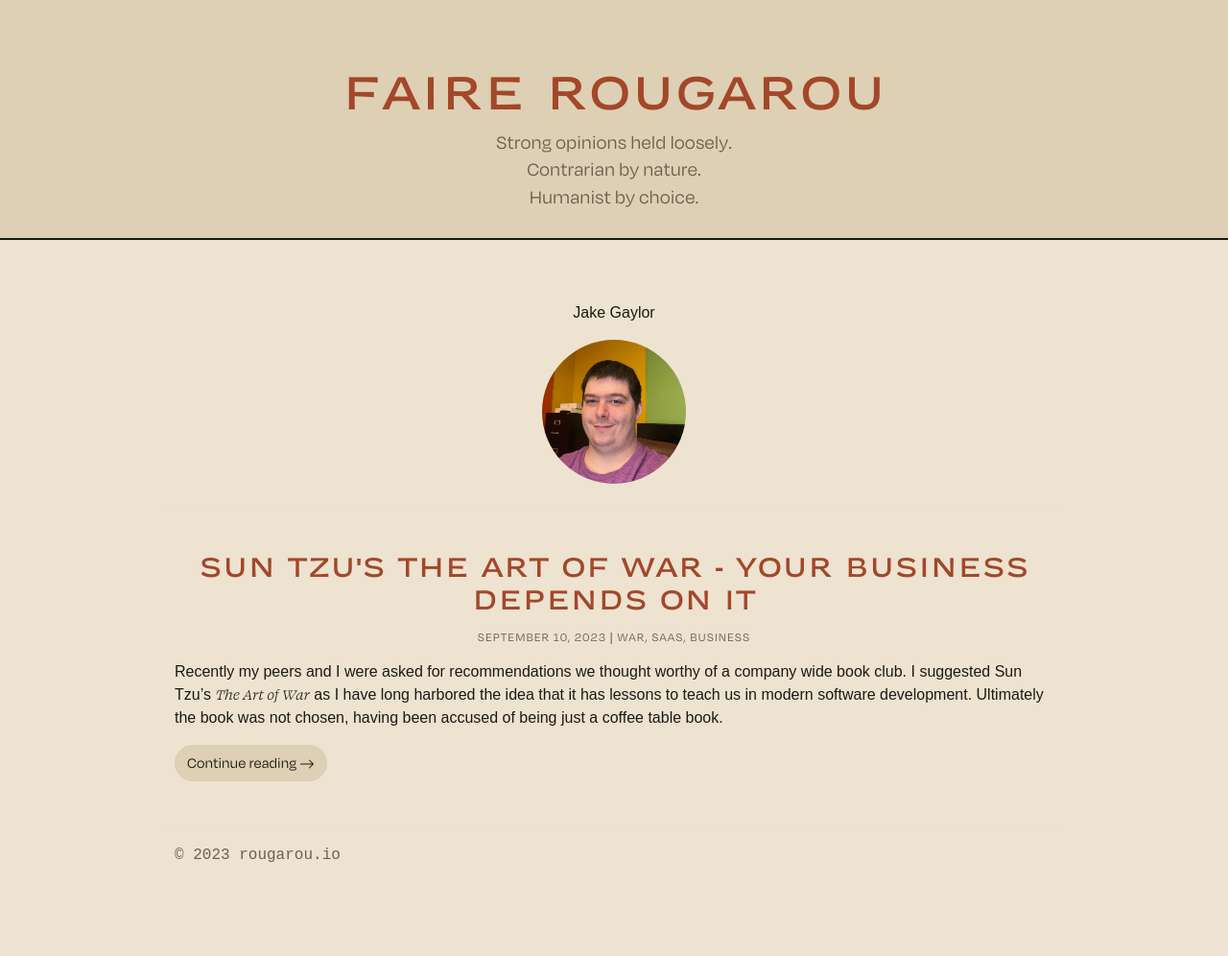
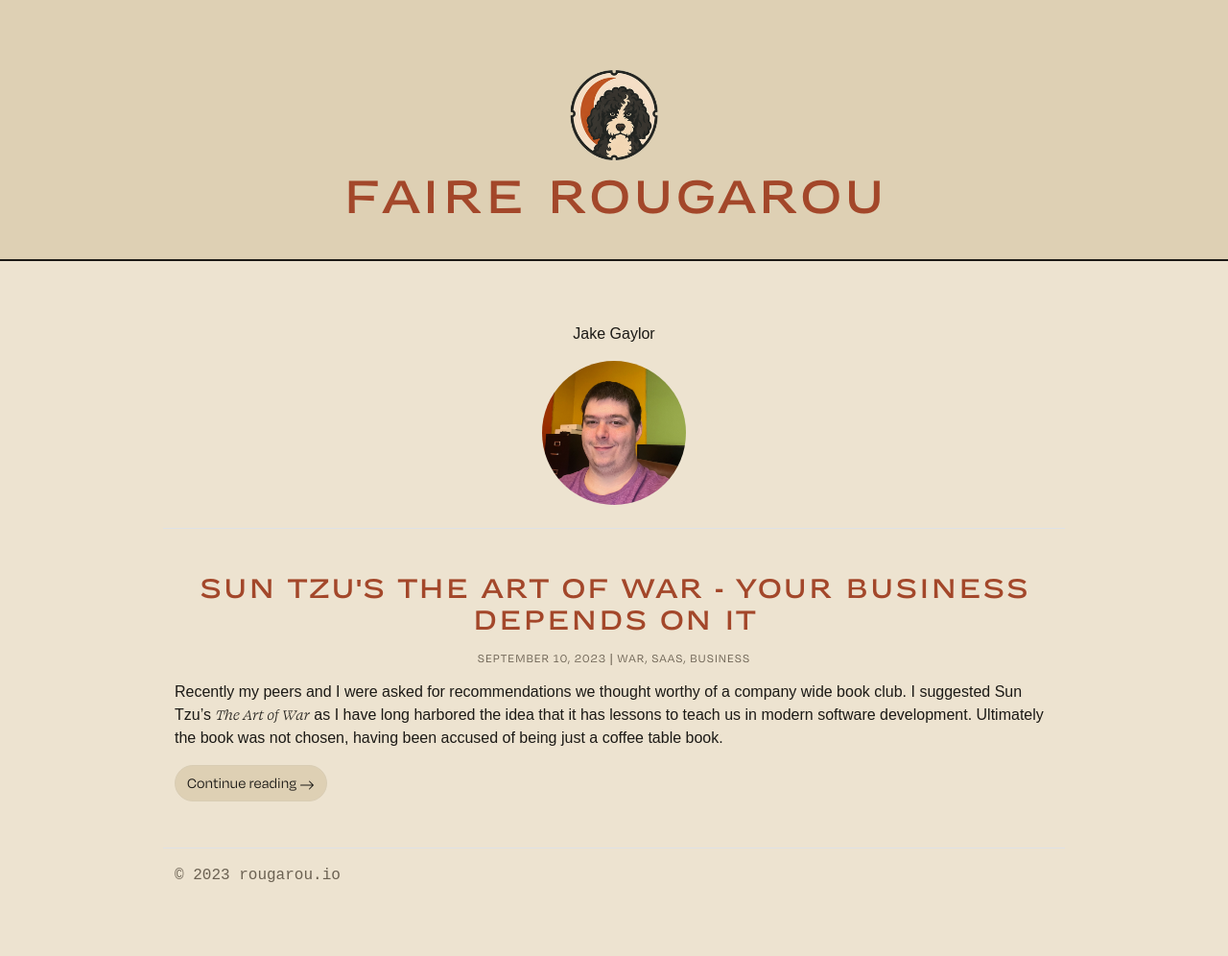
Before and after one commit to beauregardhenry/rougarou, a Jekyll site: the page built from by/jake-gaylor.md, in a window 1280 px wide. Shown: the whole page at 96% size. Built offline with Jekyll 4.4.1, drawn with Linux system fonts in a browser that asks for light colours; some web fonts are replaced; before the commit the page ends 975 px from its top, so only the background shows below that.

Commit message:
Add the logo image to the site header, favicon, and social meta

```diff
--- a/_config.yml
+++ b/_config.yml
@@ -20,6 +20,7 @@
 
 title: Faire Rougarou
 email: beauregard.henry@gmail.com
+logo: /assets/img/bisou-icon-512.png
 description: >- # this means to ignore newlines until "baseurl:"
   Strong opinions on tech, leadership, teamwork, and culture.
 baseurl: "" # the subpath of your site, e.g. /blog
--- a/_includes/head.html
+++ b/_includes/head.html
@@ -5,6 +5,7 @@
   {%- seo -%}
   {%- include bootstrap-css.html -%}
   <link rel="stylesheet" href="{{ "/assets/css/main.css" | relative_url }}">
+      <link rel="apple-touch-icon" sizes="180x180" href="{{ "/assets/img/bisou-icon-180.png" | relative_url }}">
     <link rel="icon" type="image/png" sizes="16x16" href="{{ "/assets/img/bisou-plain-icon-16.png" | relative_url }}">
   <link rel="icon" type="image/png" sizes="32x32" href="{{ "/assets/img/bisou-plain-icon-32.png" | relative_url }}">
   {%- feed_meta -%}
--- a/_layouts/default.html
+++ b/_layouts/default.html
@@ -5,16 +5,15 @@
   <body>
     <div class="container-fluid primary-bg-color py-4 mb-3">
       <div class="container pt-5">
-        <header class="text-center">
+                <header class="text-center">
+          <a href="{{ "/" | relative_url }}">
+            <img class="brand-mark" src="{{ "/assets/img/bisou-icon-180.png" | relative_url }}" width="96" height="96" alt="Rougarou">
+          </a>
           <h1>
             <a href="{{ "/" | relative_url }}">
               Faire Rougarou
             </a>
           </h1>
-          <h2 class="text-body-secondary">Strong opinions held loosely.</h2>
-          <h2 class="text-body-secondary">Contrarian by nature.</h2>
-          <h2 class="text-body-secondary">Humanist by choice.</h2>
-        </header>
       </div>
     </div>
 
--- a/_layouts/post.html
+++ b/_layouts/post.html
@@ -5,7 +5,10 @@
   <body>
     <div class="container-fluid primary-bg-color py-4 mb-3">
       <div class="container pt-5">
-        <header class="text-center">
+                <header class="text-center">
+          <a href="{{ "/" | relative_url }}">
+            <img class="brand-mark" src="{{ "/assets/img/bisou-icon-180.png" | relative_url }}" width="64" height="64" alt="Rougarou">
+          </a>
           <h1>
             {{ page.title | escape }}
           </h1>
```
Also changed, not shown: assets/img/bisou-icon-180.png (added), assets/img/bisou-icon-512.png (added).
